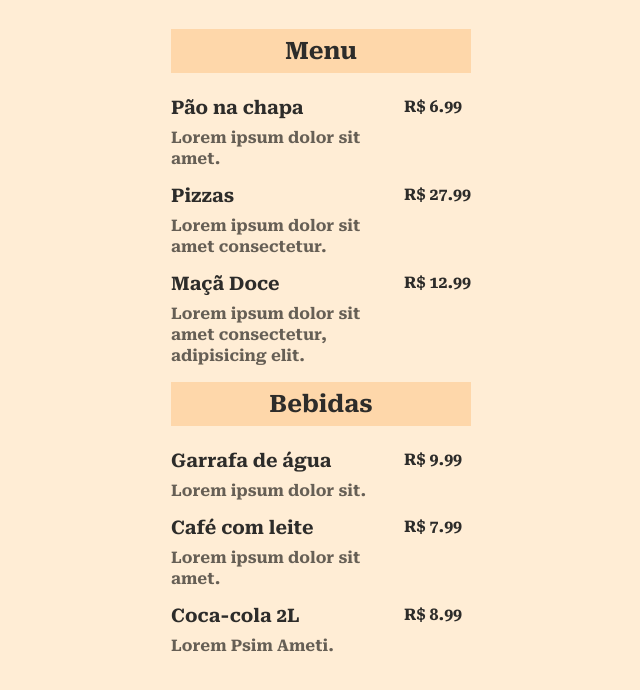
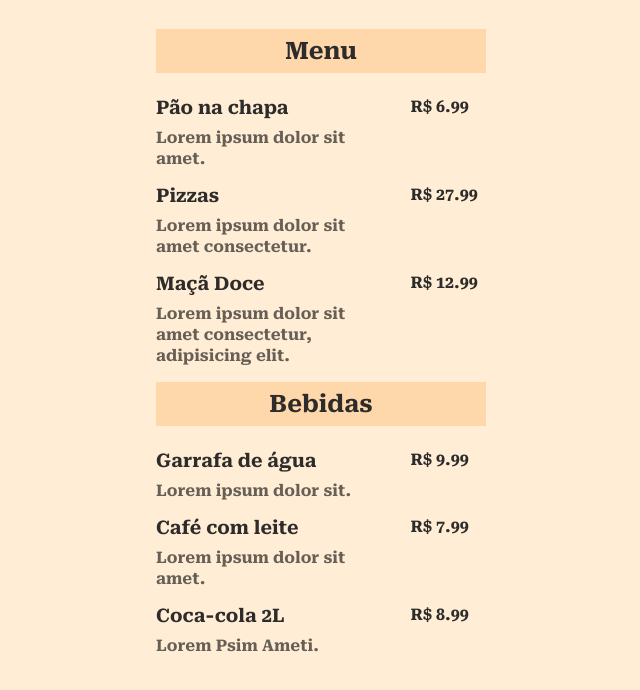
Before and after one commit to luanrramos/maratona-explorer3, a plain HTML site: page index.html in a window 1280 px wide. Shown: the part 110-800 px from the top of the page, without its empty margins (319-959 px from the left). Drawn offline with Linux system fonts and the light colour scheme.

Commit message:
update style.css

```diff
--- a/style.css
+++ b/style.css
@@ -10,20 +10,6 @@ body{
     font-family: "Roboto serif";
 }
 
-/*LISTA NÃO ORDENADA*/
-ul{
-    list-style: none;
-}
-
-ul li {
-   margin-bottom: 16px;
-   display: flex;
-    /* ALINHAR 2 CLASSES (DIV+STRONG CLASS)*/
-}
-
-li .details {
-  width: 233px;
-}
 
 /*HEADER*/
 header{
@@ -36,7 +22,7 @@ header p{
   font-size: 14px;
 }
 header, section{
-  max-width: 300px;
+  max-width: 330px;
   margin: 0 auto;
 }
 header h1{
@@ -62,9 +48,33 @@ section h3{
 section p{
   color: rgba(0, 0, 0, 0.6);
   line-height: 21px;
+  width: 200px;
 }
 section strong{
   color: #2D2C2A;
+
+}
+/*LISTA NÃO ORDENADA*/
+ul{
+    list-style: none;
+}
+
+ul li {
+   margin-bottom: 16px;
+   display: flex;
+    /* ALINHAR 2 CLASSES (DIV+STRONG CLASS)*/
+}
+
+li .details {
+  width: 270px;
+
+}
+li .price{
+  width:80px;
+  margin: 0;
+  padding: 0;
+
+
 }
 
 .details h3 {
```
